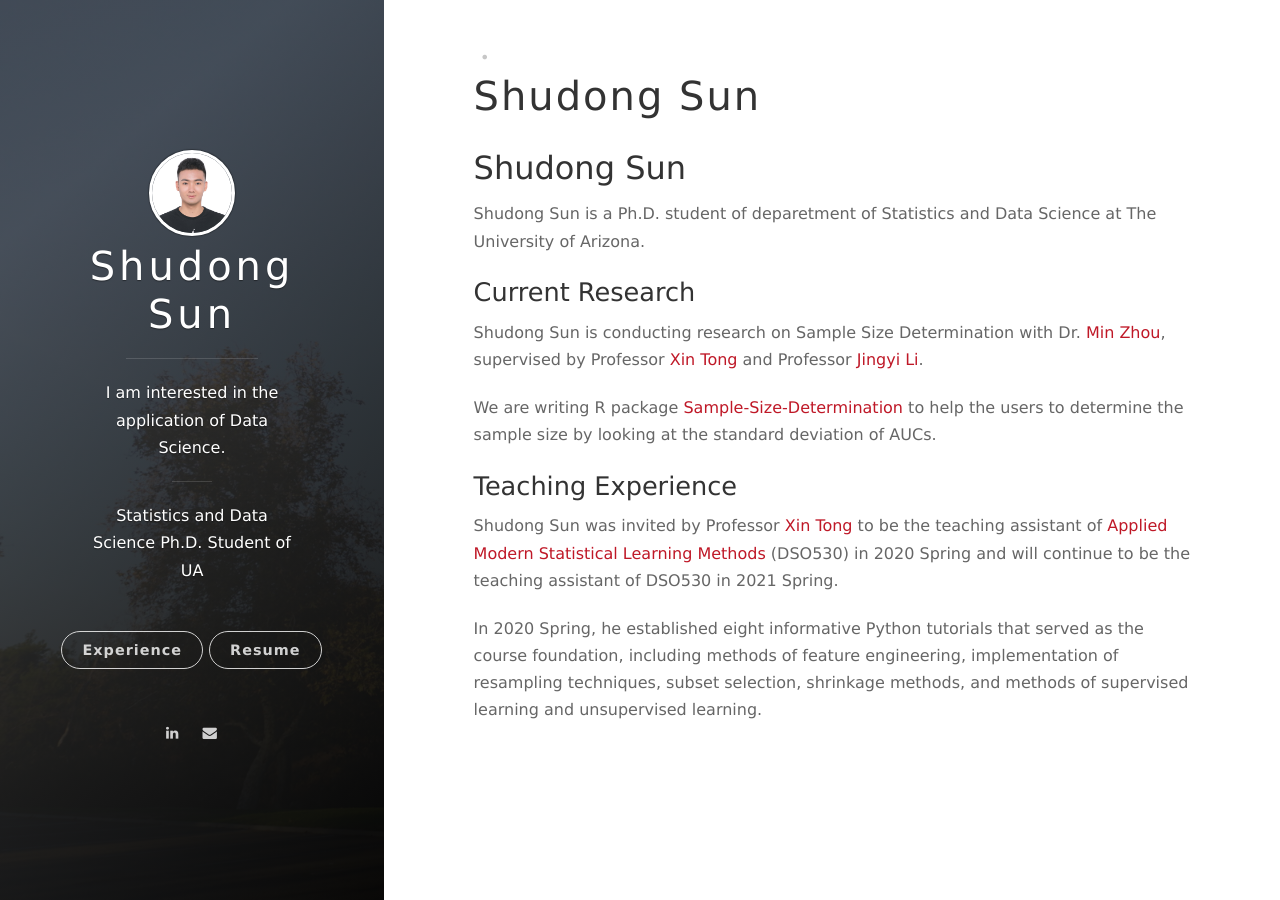
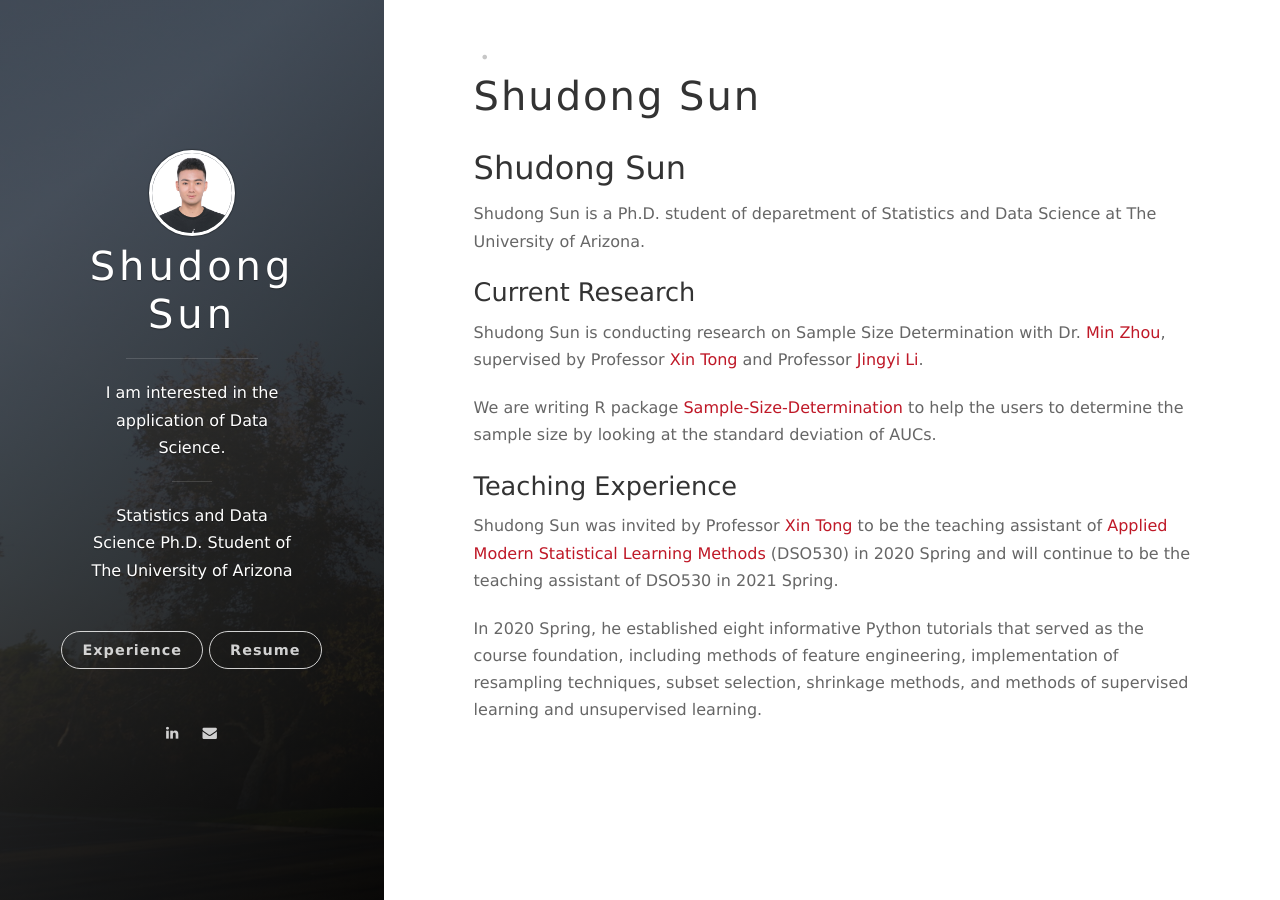
Before and after one commit to ShudongSun/ShudongSun.github.io, a Jekyll site: the page built from index.md, in a window 1280 px wide. Built offline with Jekyll 4.4.1, drawn with Linux system fonts in a browser that asks for light colours; nearby versions of some CDN libraries; our own code applies the rules of GitHub Pages for plain Markdown files; the list of posts is cut into pages by our own code.

Commit message:
Update _config.yml

```diff
--- a/_config.yml
+++ b/_config.yml
@@ -1,7 +1,7 @@
 # Basic
 title: Shudong Sun
 subtitle:
-welcome_message: <a>Statistics and Data Science Ph.D. Student of UA </a>
+welcome_message: <a>Statistics and Data Science Ph.D. Student of The University of Arizona </a>
 description: I am interested in the application of Data Science.
 creator: <a href="http://shudongsun.github.io">@sunny</a>
 
```
